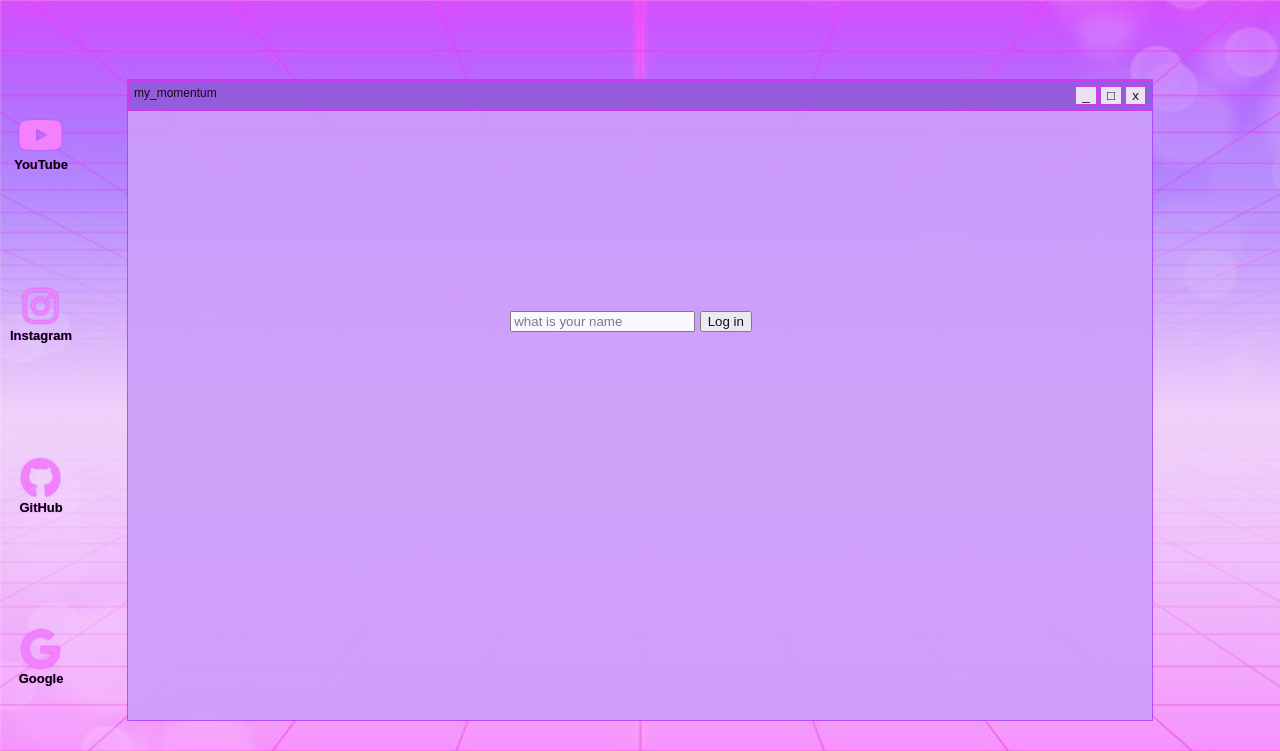
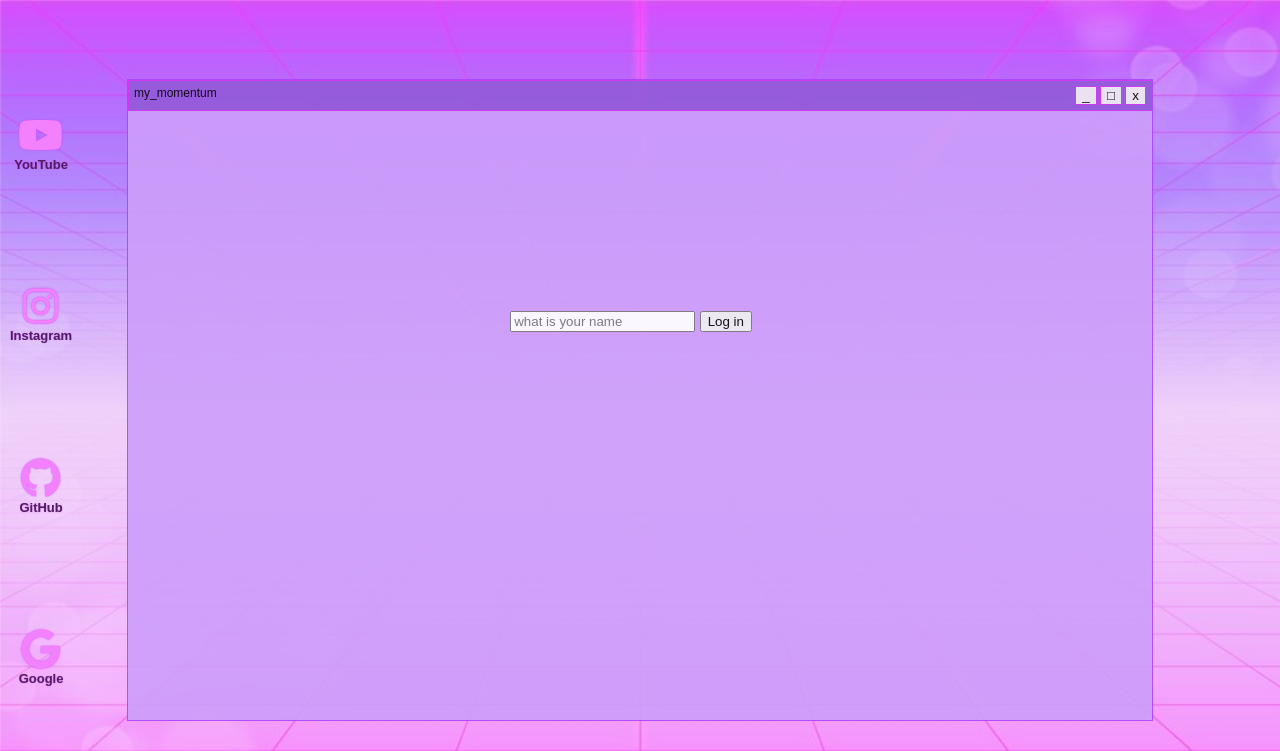
Before and after one commit to Dawon-yoon/mymomentum, a plain HTML site: page index.html in a window 1280 px wide. Shown: the top 751 px of the page. Drawn offline with Linux system fonts and the light colour scheme; a web font is replaced by a local one.

Commit message:
Update style.css

```diff
--- a/css/style.css
+++ b/css/style.css
@@ -27,7 +27,7 @@ input:focus {
 
 a {
   text-decoration: none;
-  color: black;
+  color: rgba(0, 0, 0, 0.6);
 }
 
 .hidden {
```
